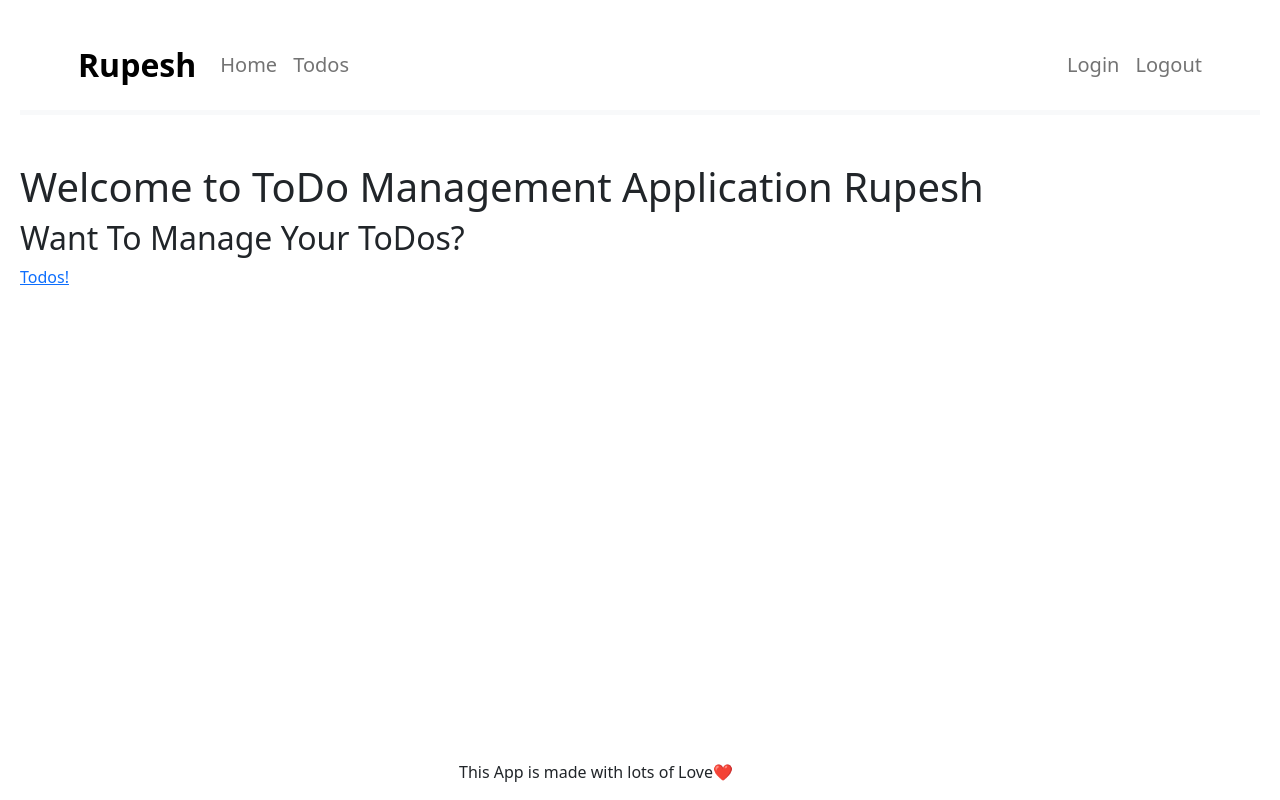
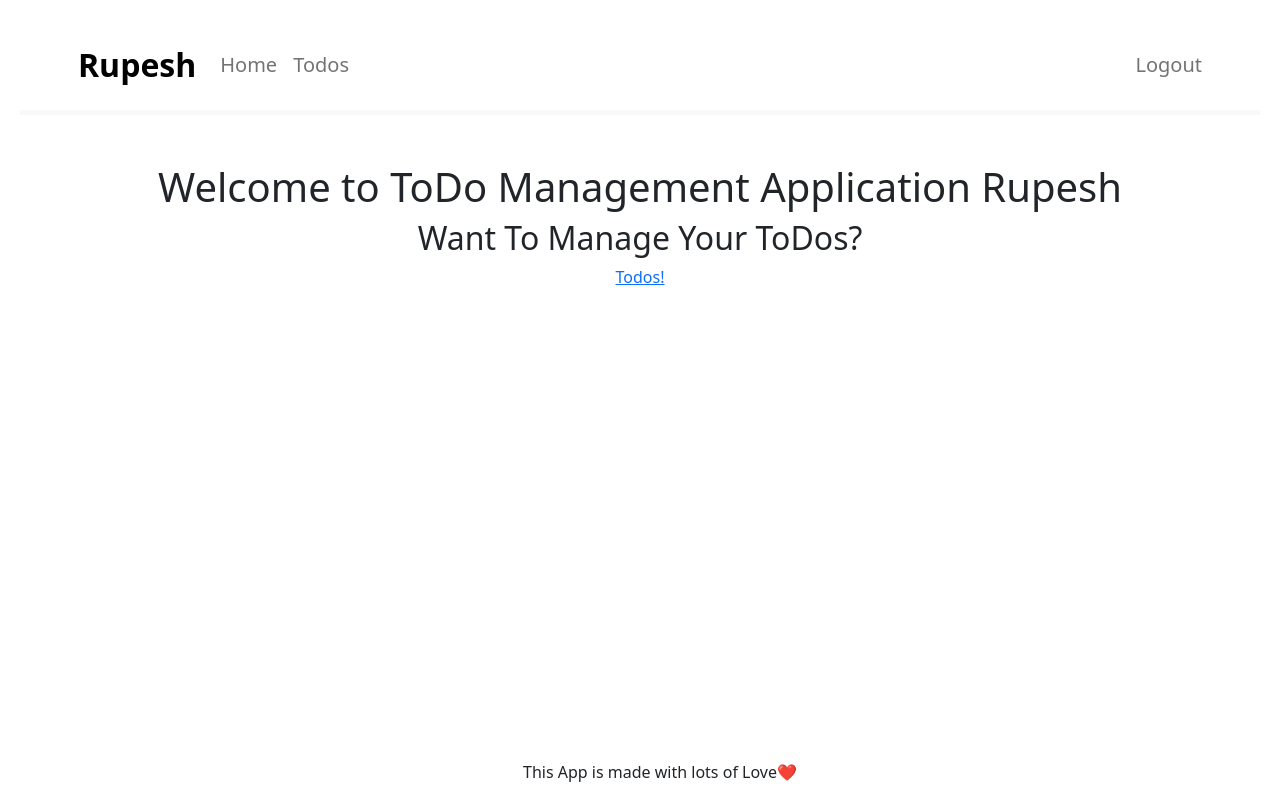
Before and after one commit to Rupesh1904/Full_Stack_todo-app, a React (Create React App) app: page / in a window 1280 px wide. Both pictures are taken after a click on the button "Login". Built offline with nearby package versions, Linux system fonts and the light colour scheme.

Commit message:
Completed Front End Part of App

```diff
--- a/src/Components/HeaderComponent.jsx
+++ b/src/Components/HeaderComponent.jsx
@@ -1,10 +1,15 @@
-import {Link} from 'react-router-dom'
-import { AuthContext, useAuth } from './security/ContextAuth'
-import { useContext } from 'react'
+import { Link } from 'react-router-dom'
+import { useAuth } from './security/ContextAuth'
 
 export default function HeaderComponent(){
 
     const authContext= useAuth()
+    const isAuthenticated = authContext.isAuthenticated
+
+
+    function logout(){
+        authContext.logout()
+    }
 
     return(
         <header className="border-bottom border-light border-5 mb-5 p-2">
@@ -14,13 +19,21 @@
                     <a className="navbar-brand ms-2 fs-2 fw-bold text-black" href="https://github.com/Rupesh1904">Rupesh</a>
                     <div className="collapse navbar-collapse">
                         <ul className="navbar-nav">
-                            <li className="nav-item fs-5"><Link className="nav-link" to="/Welcome/rupesh">Home</Link></li>
-                            <li className="nav-item fs-5"><Link className="nav-link" to="/todos">Todos</Link></li>
+                            <li className="nav-item fs-5">
+                                {isAuthenticated && <Link className="nav-link" to="/Welcome/rupesh">Home</Link>}
+                                </li>
+                            <li className="nav-item fs-5">
+                                {isAuthenticated&& <Link className="nav-link" to="/todos">Todos</Link>}
+                                </li>
                         </ul>
                     </div>
                     <ul className="navbar-nav">
-                        <li className="nav-item fs-5"><Link className="nav-link" to="/login">Login</Link></li>
-                        <li className="nav-item fs-5"><Link className="nav-link" to="/logout">Logout</Link></li>
+                        <li className="nav-item fs-5">
+                            {!isAuthenticated&&<Link className="nav-link" to="/login">Login</Link>}
+                            </li>
+                        <li className="nav-item fs-5">
+                            {isAuthenticated&& <Link className="nav-link" to="/logout"onClick={logout}>Logout</Link>}
+                            </li>
                     </ul>
                 </nav>
             </div>
--- a/src/Components/LoginComponent.jsx
+++ b/src/Components/LoginComponent.jsx
@@ -1,12 +1,17 @@
 import {useNavigate} from 'react-router-dom'
 import { useState } from 'react';
+import {useAuth } from './security/ContextAuth'
+
 export default function LoginComponent(){
 
-    const [password, setPassword]= useState("Rupesh")
-    const[username, setUserName]=useState("Rupesh");
-    const[showSuccessMessage,setShowSuccessMessage]=useState(false)
+    const [password, setPassword]= useState('Rupesh')
+    const[username, setUserName]=useState('Rupesh');
+  //  const[showSuccessMessage,setShowSuccessMessage]=useState(false)
     const[showErrorMessage,setShowErrorMessage]=useState(false)
     const navigate = useNavigate()
+
+    const authContext= useAuth()
+
 
     function handleUserNameChange(event){
         setUserName(event.target.value);
@@ -14,14 +19,12 @@
     function handlePasswordChange(event){
         setPassword(event.target.value);
     }
+
     function handleSubmit(){
-        if(username==="Rupesh" &&password==="Rupesh" ){
-           setShowSuccessMessage(true)
-           setShowErrorMessage(false)
-           navigate(`/welcome/${username}`)
+        if(authContext.login(username, password)){
+            navigate(`/welcome/${username}`)
         }
         else {
-            setShowSuccessMessage(false)
              setShowErrorMessage(true)
         }
     }
@@ -29,9 +32,7 @@
     return(
         <div className="Login">
             <h1>Time To Login!!</h1>
-            {showSuccessMessage &&  <div>Successfully Authenticated</div>}
             {showErrorMessage && <div>Authentication Failed! Please Check your Credentials!</div>}
-            <div className='Message'>{showSuccessMessage}</div>
             <div className="LoginForm">
                 <div>
                     <label >User Name</label>
--- a/src/Components/ToDoApp.css
+++ b/src/Components/ToDoApp.css
@@ -6,6 +6,15 @@
     bottom: 0%;
     position: absolute;
     height: 40px;
-    width: 90%;
-    text-align-last: center;
+    width: 100%;
+    text-align: center;
 }
+.Welcome{
+    text-align: center;
+}
+h1,h2,h3{
+    text-align: center;
+}
+.LoginForm{
+    text-align: center;
+}
--- a/src/Components/ToDoApp.jsx
+++ b/src/Components/ToDoApp.jsx
@@ -1,4 +1,4 @@
-import {BrowserRouter, Routes, Route} from 'react-router-dom'
+import {BrowserRouter, Routes, Route, Navigate} from 'react-router-dom'
 import './ToDoApp.css'
 import LogoutComponent from './LogoutComponent'
 import FooterComponent from './FooterComponent'
@@ -8,8 +8,19 @@
 import TodoListComponent from './ToDoListComponent'
 import LoginComponent from './LoginComponent'
 import AuthProvider from './security/ContextAuth'
+import {useAuth } from './security/ContextAuth'
+
+
+
+function AuthenticatedRoute({children}){
+    const authContext =useAuth()
+    if(authContext.isAuthenticated)
+        return children
+    return <Navigate to ="/" />
+}
 
 export default function ToDoApp(){
+
 
     return (
         <div>
@@ -19,9 +30,25 @@
                 <Routes>
                     <Route path='/' element={<LoginComponent/>} ></Route>
                     <Route path='/Login' element={<LoginComponent/>} ></Route>
-                    <Route path='/Welcome/:username' element={<WelcomeComponent/>} ></Route>
-                    <Route path='/todos' element={<TodoListComponent/>} ></Route>
-                    <Route path='/logout'element={<LogoutComponent/>}/>
+                    <Route path='/Welcome/:username' element={
+                        <AuthenticatedRoute>
+                                <WelcomeComponent/>
+                        </AuthenticatedRoute>
+                    }>
+                    </Route>
+                    <Route path='/todos' element={
+                        <AuthenticatedRoute>
+                            <TodoListComponent/>
+                        </AuthenticatedRoute>
+
+                    } ></Route>
+                    <Route path='/logout'element={
+                        <AuthenticatedRoute>
+                            <LogoutComponent/>
+                        </AuthenticatedRoute>
+
+
+                    }/>
                     <Route path='*' element={<ErrorComponent/>} ></Route>
                 </Routes>
             </BrowserRouter>
--- a/src/Components/security/ContextAuth.js
+++ b/src/Components/security/ContextAuth.js
@@ -1,14 +1,29 @@
-import { createContext, useContext, useState } from "react"
-
+import { createContext, useContext, useState } from "react";
 export const AuthContext= createContext()
 
 export const useAuth= ()=>useContext(AuthContext)
 
+
 export default function AuthProvider({children}){
-    const [number , setNumber]= useState(0);
-    const [isAuthenticated, SetAuthenticated] = useState(false)
+
+    const [isAuthenticated, setAuthenticated] = useState(false)
+
+    function login(username, password){
+        if(username==="Rupesh" && password==="Rupesh" ){
+            setAuthenticated(true)
+            return true
+         }
+         else {
+            setAuthenticated(false)
+            return false
+         }
+    }
+    function logout(){
+        setAuthenticated(false)
+    }
+
     return (
-        <AuthContext.Provider value={{number,isAuthenticated,SetAuthenticated}}>
+        <AuthContext.Provider value={{isAuthenticated,setAuthenticated,login,logout}}>
             {children}
         </AuthContext.Provider>
     )
```
